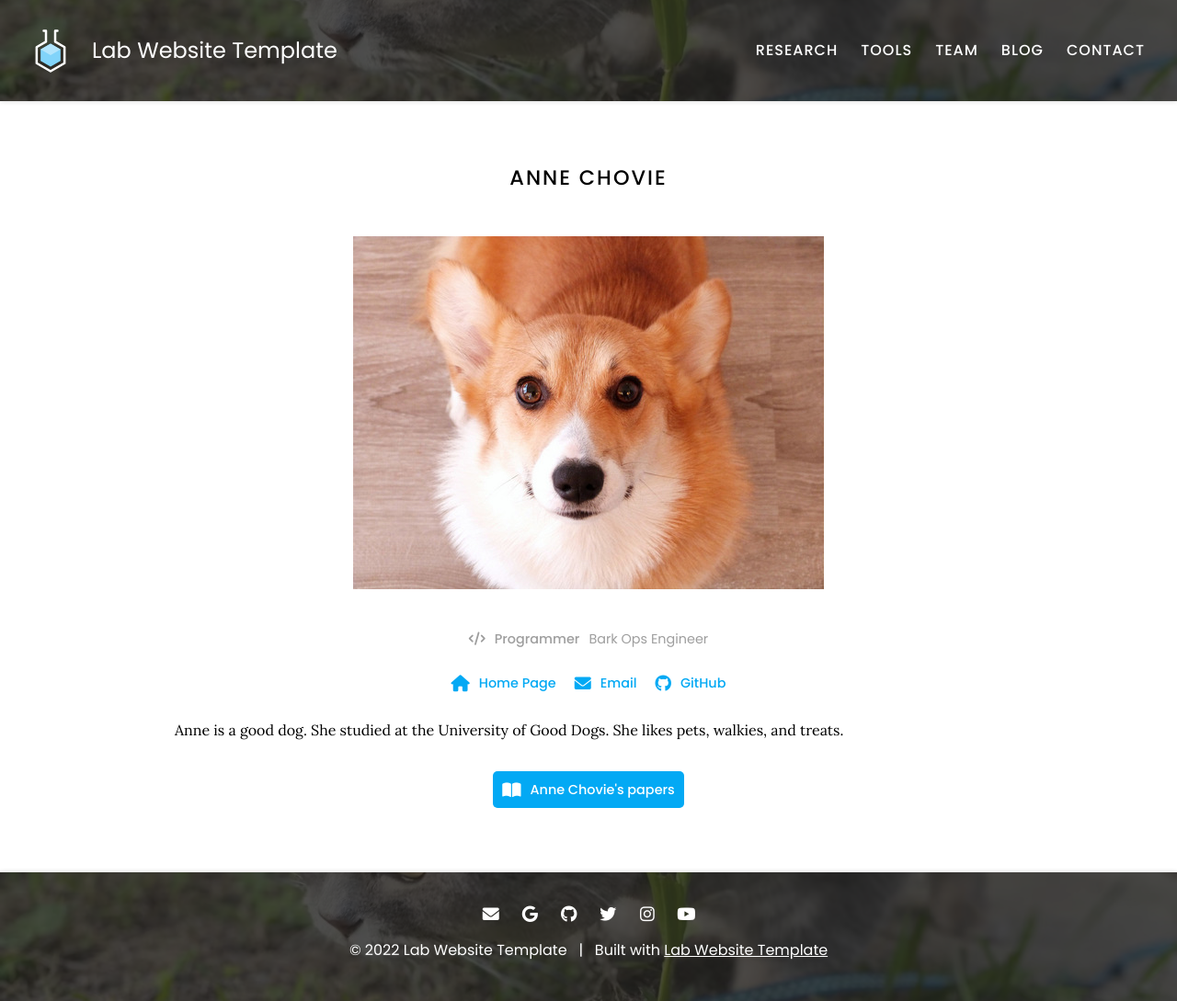
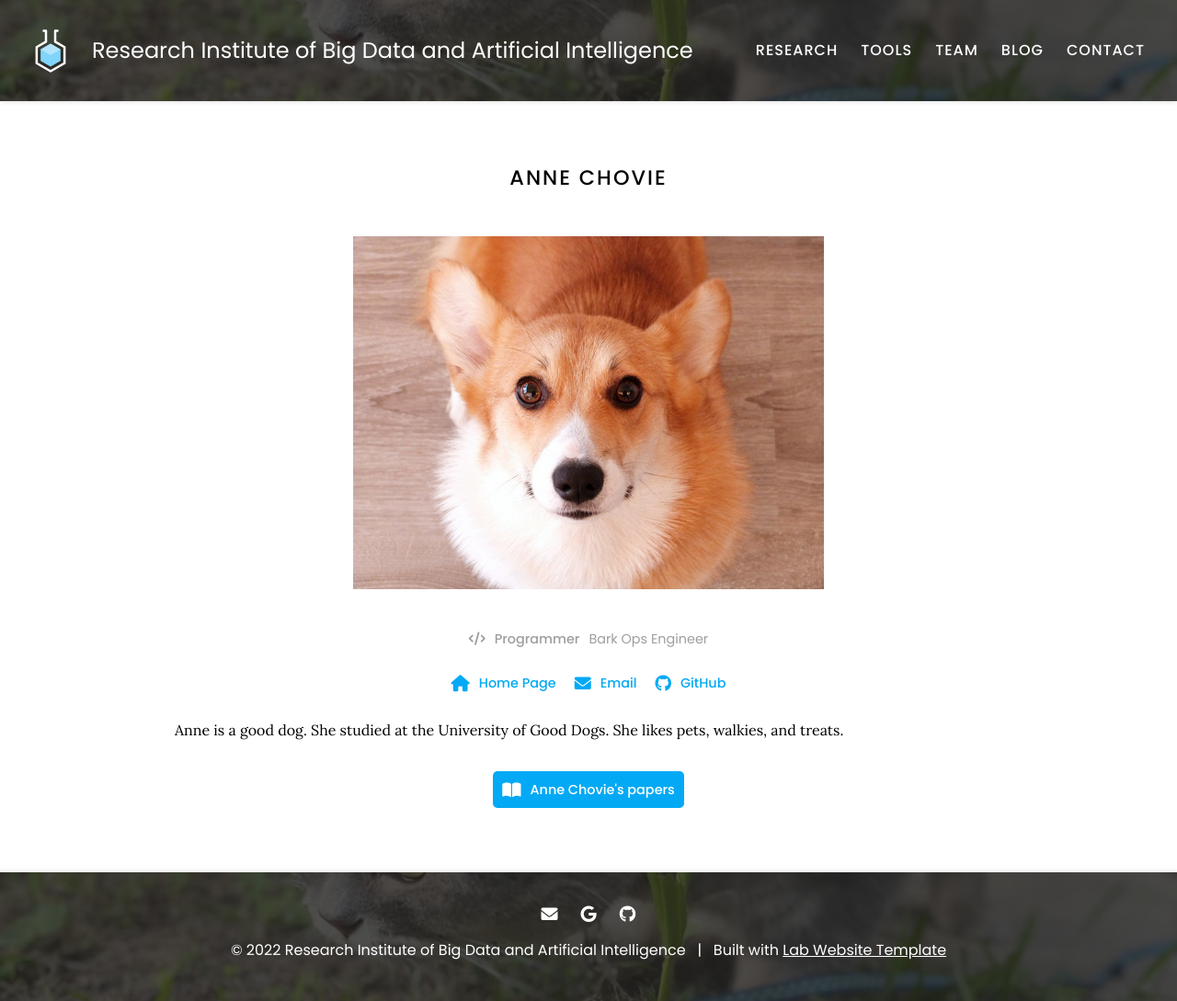
Before and after one commit to AiluroMind/AiluroMind.github.io, a Jekyll site: the page built from _members/anne-chovie.md, in a window 1280 px wide. Shown: the whole page at 92% size. Built offline with Jekyll 4.4.1, drawn with Linux system fonts in a browser that asks for light colours; some of the changed lines change nothing that is shown.

Commit message:
Update _config.yaml

```diff
--- a/_config.yaml
+++ b/_config.yaml
@@ -1,7 +1,7 @@
 ### basic settings
 
 # site properties and page defaults
-title: Lab Website Template
+title: Research Institute of Big Data and Artificial Intelligence
 description: An easy-to-use, flexible website template for labs, with automatic citations, GitHub tag imports, pre-built components, and more.
 logo: images/logo.svg
 header: images/background.jpg
@@ -10,12 +10,12 @@
 
 # site social media and other links
 links:
-  email: jane.smith@your-lab.com
-  google-scholar: Jane Smith
-  github: your-lab
-  twitter: YourLabHandle
-  instagram: YourLabHandle
-  youtube: YourLabChannel
+  email: zchoujun2@student.cityu.edu.hk
+  google-scholar: Choujun Zhan
+  github: https://github.com/NFSYSU-AI
+#  twitter: YourLabHandle
+ # instagram: YourLabHandle
+  #youtube: YourLabChannel
 
 ### advanced settings
 
```
